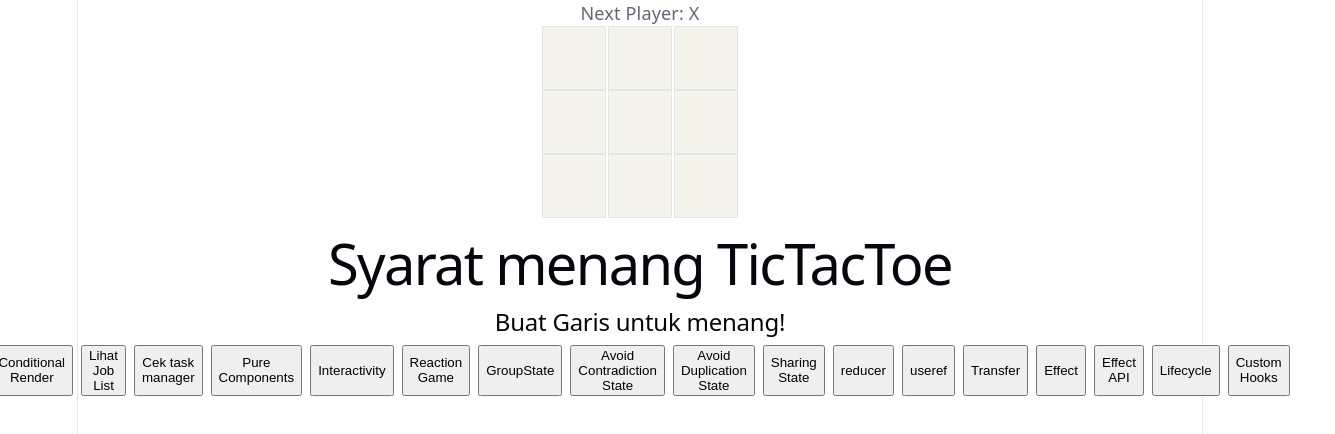
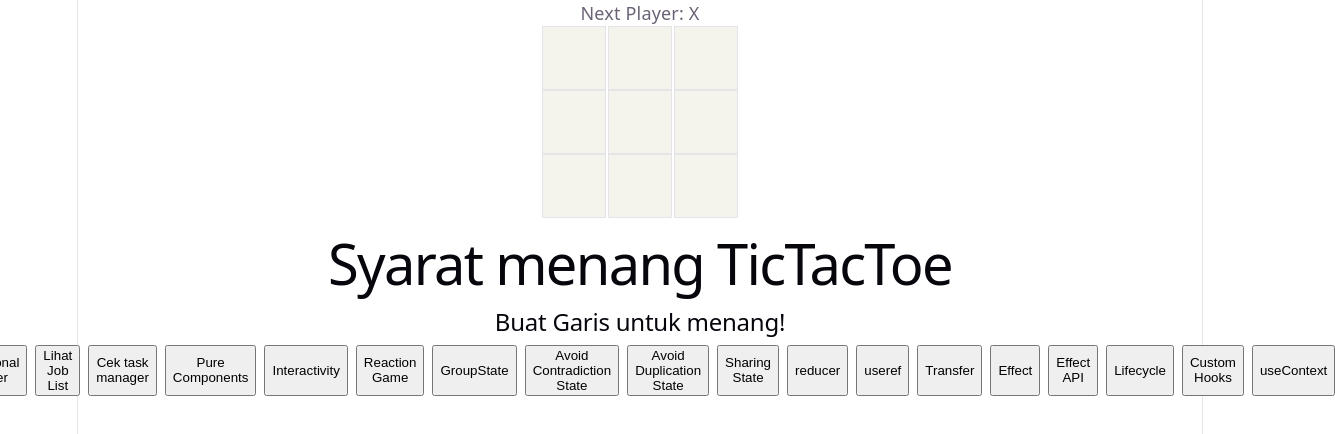
Before and after one commit to syams-savero/React, a React (Vite) app: page / in a window 1280 px wide. Shown: the top 434 px of the page, 1335 px wide, since content can reach past the window. Built offline with nearby package versions, Linux system fonts and the light colour scheme.

Commit message:
render useContext

```diff
--- a/src/App.jsx
+++ b/src/App.jsx
@@ -18,6 +18,7 @@ import Effect from './effects.jsx';
 import Effect2 from './effects2.jsx';
 import Lifecycle from './lifecycleEffects.jsx';
 import Hooks from './hooks.jsx';
+import Context from './context.jsx';
 
 function Square({ value, onSquareClick }) {
   return (
@@ -88,6 +89,8 @@ export default function Board() {
     return <Lifecycle />
   } else if (view === 'hooks') {
     return <Hooks />
+  } else if (view === 'context') {
+    return <Context />
   }
 
   return (
@@ -127,6 +130,7 @@ export default function Board() {
       <button onClick={() => setView('effect2')}>Effect API</button>
       <button onClick={() => setView('lifecycle')}>Lifecycle</button>
       <button onClick={() => setView('hooks')}>Custom Hooks</button>
+      <button onClick={() => setView('context')}>useContext</button>
       </div>
     </>
   );
```
